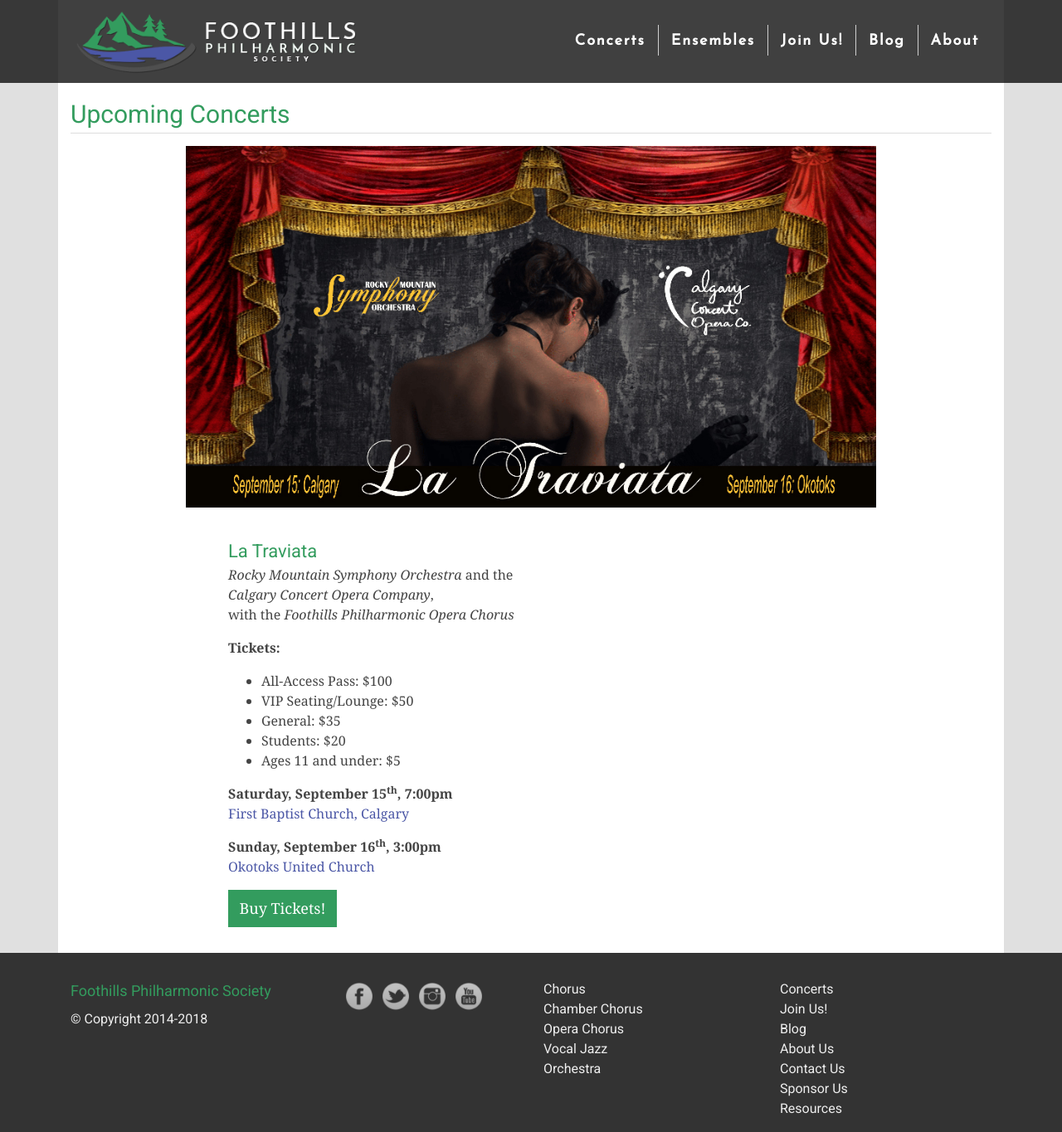
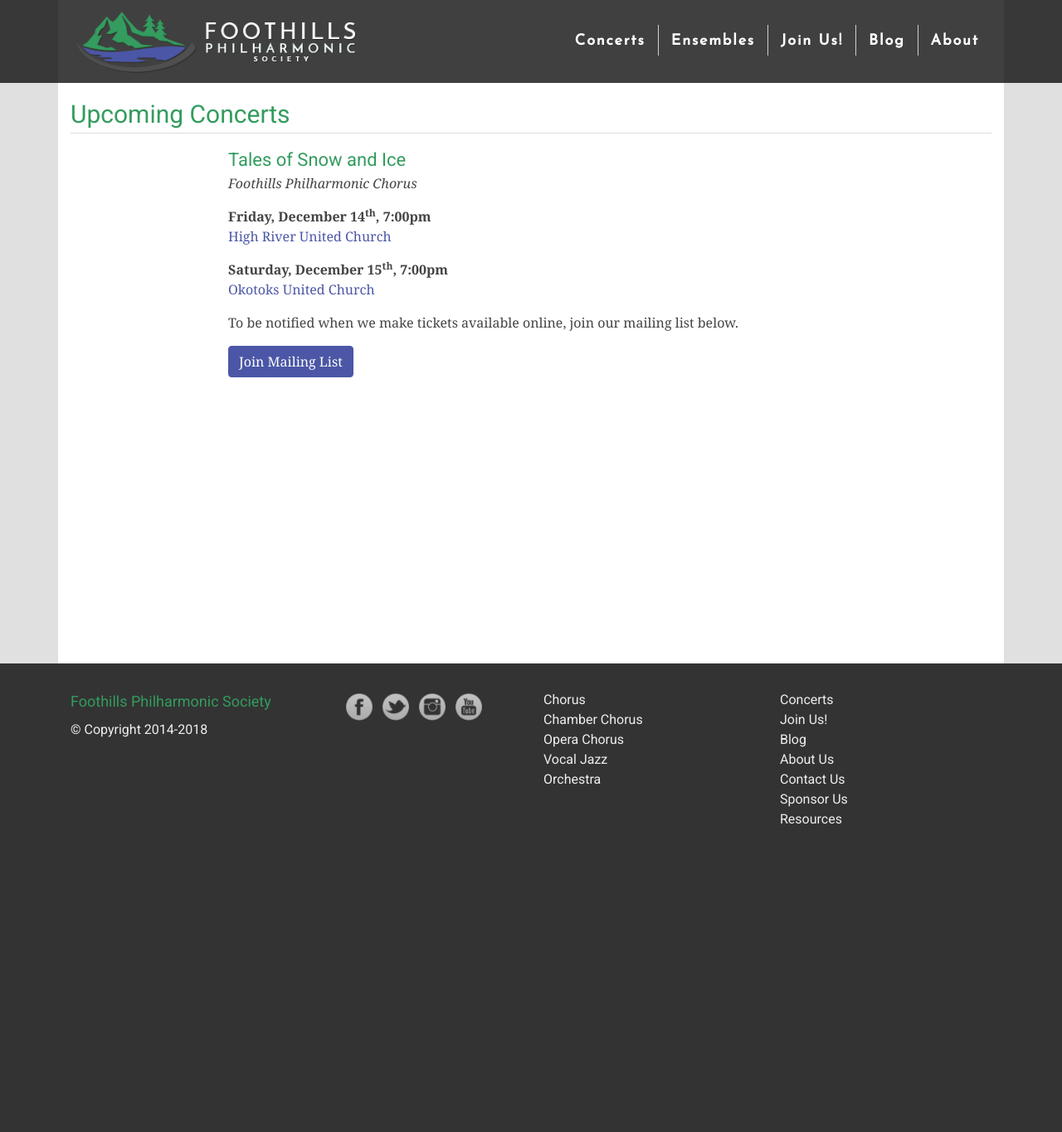
Before and after one commit to percyhanna/fps, a Jekyll site: the page built from concerts.html, in a window 1280 px wide and 1365 px high. Shown: the whole window at 83% size. Built offline with Jekyll 4.4.1, drawn with Linux system fonts in a browser that asks for light colours; nearby versions of some CDN libraries; Markdown is read by kramdown in place of the engine named in the settings.

Commit message:
Add FPC concert info

```diff
--- a/concerts.html
+++ b/concerts.html
@@ -6,41 +6,29 @@
         <h1>Upcoming Concerts</h1>
 
         <div class="row">
-          <div class="col">
-            <p class="content-image"><img src="/images/concerts/2018-opera-chorus/la-traviata.jpg" style="max-width: 75%;"></p>
-          </div>
-        </div>
-
-        <div class="row">
           <div class="col col-lg-8 offset-lg-2">
-            <h3 class="tight">La Traviata</h3>
+            <h3 class="tight">Tales of Snow and Ice</h3>
             <p>
-              <em>Rocky Mountain Symphony Orchestra</em> and the<br><em>Calgary Concert Opera Company</em>,<br>with the <em>Foothills Philharmonic Opera Chorus</em>
+              <em>Foothills Philharmonic Chorus</em>
             </p>
 
             <p>
-              <strong>Tickets:</strong>
-              <ul>
-                <li>All-Access Pass: $100</li>
-                <li>VIP Seating/Lounge: $50</li>
-                <li>General: $35</li>
-                <li>Students: $20</li>
-                <li>Ages 11 and under: $5</li>
-              </ul>
+              <strong>Friday, December 14<sup>th</sup>, 7:00pm</strong><br>
+              <a href="https://www.google.ca/maps/place/High+River+United+Church/@50.5812579,-113.8754792,17z/data=!3m1!4b1!4m5!3m4!1s0x53719514556bc617:0x6c2ee3cdac15208!8m2!3d50.5812579!4d-113.8732905" target="_blank">High River United Church</a>
+            </p>
 
-              <p>
-                <strong>Saturday, September 15<sup>th</sup>, 7:00pm</strong><br>
-                <a href="https://www.google.ca/maps/place/First+Baptist+Church/@51.0400063,-114.0718275,15z/data=!4m2!3m1!1s0x0:0xbefb34742823a8c0?sa=X&ved=0ahUKEwiapqPWtJvcAhXiOn0KHdM6DYkQ_BIIeTAN" target="_blank">First Baptist Church, Calgary</a>
-              </p>
+            <p>
+              <strong>Saturday, December 15<sup>th</sup>, 7:00pm</strong><br>
+              <a href="https://www.google.ca/maps/place/Okotoks+United+Church/@50.724914,-113.979771,15z/data=!4m2!3m1!1s0x0:0x9f916ee0400c6c6f" target="_blank">Okotoks United Church</a>
+            </p>
 
-              <p>
-                <strong>Sunday, September 16<sup>th</sup>, 3:00pm</strong><br>
-                <a href="https://www.google.ca/maps/place/Okotoks+United+Church/@50.724914,-113.979771,15z/data=!4m2!3m1!1s0x0:0x9f916ee0400c6c6f" target="_blank">Okotoks United Church</a>
-              </p>
+            <p>
+              To be notified when we make tickets available online, join our mailing list below.
+            </p>
 
-              <p>
-                <a class="link-button" href="https://primetix.ca/bands/ccoc/la-traviata/" target="_blank">Buy Tickets!</a>
-              </p>
+            <p>
+              <a class="btn btn-primary" href="http://eepurl.com/bzn_Jf" target="_blank">Join Mailing List</a>
+            </p>
             </div>
           </div>
         </div>
```
